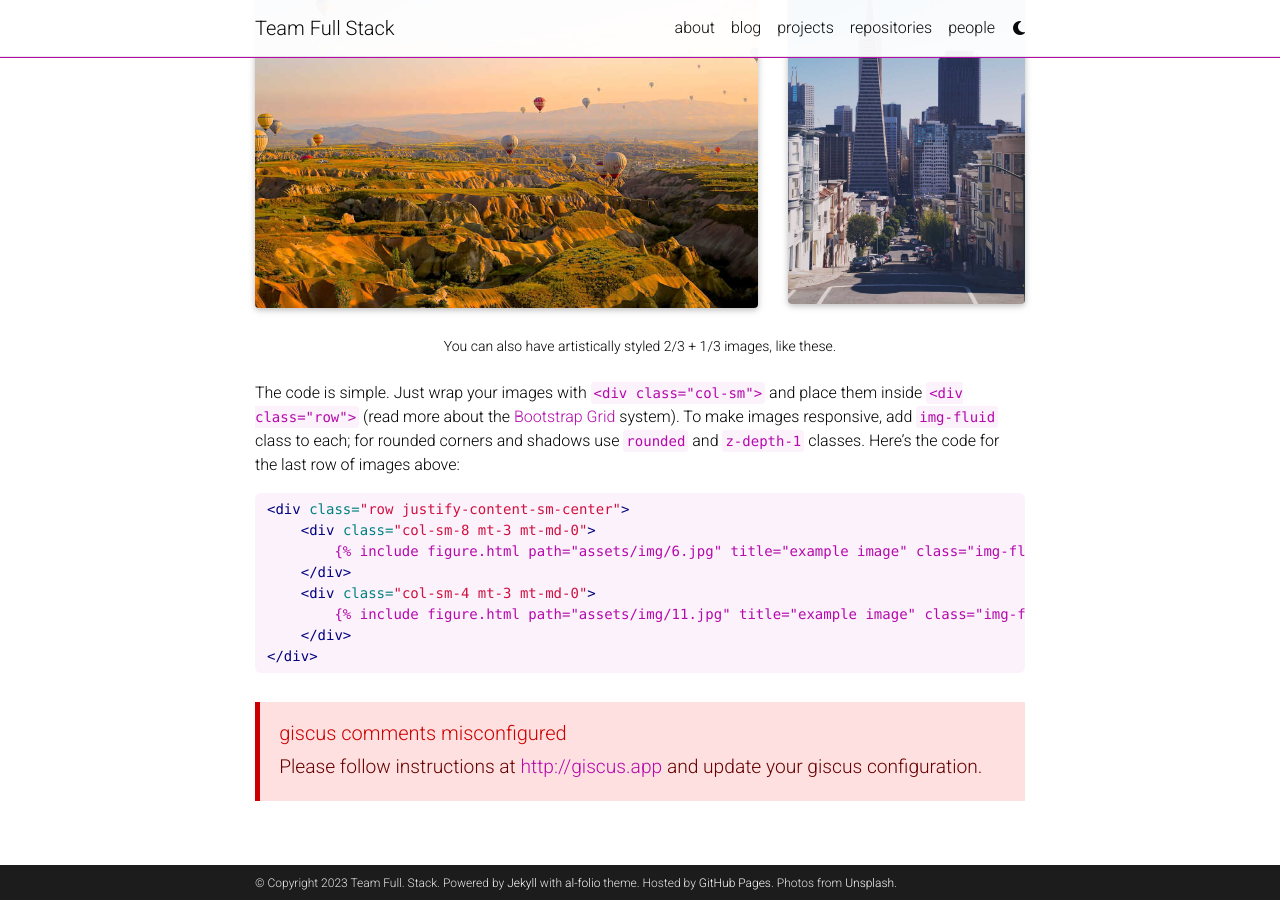
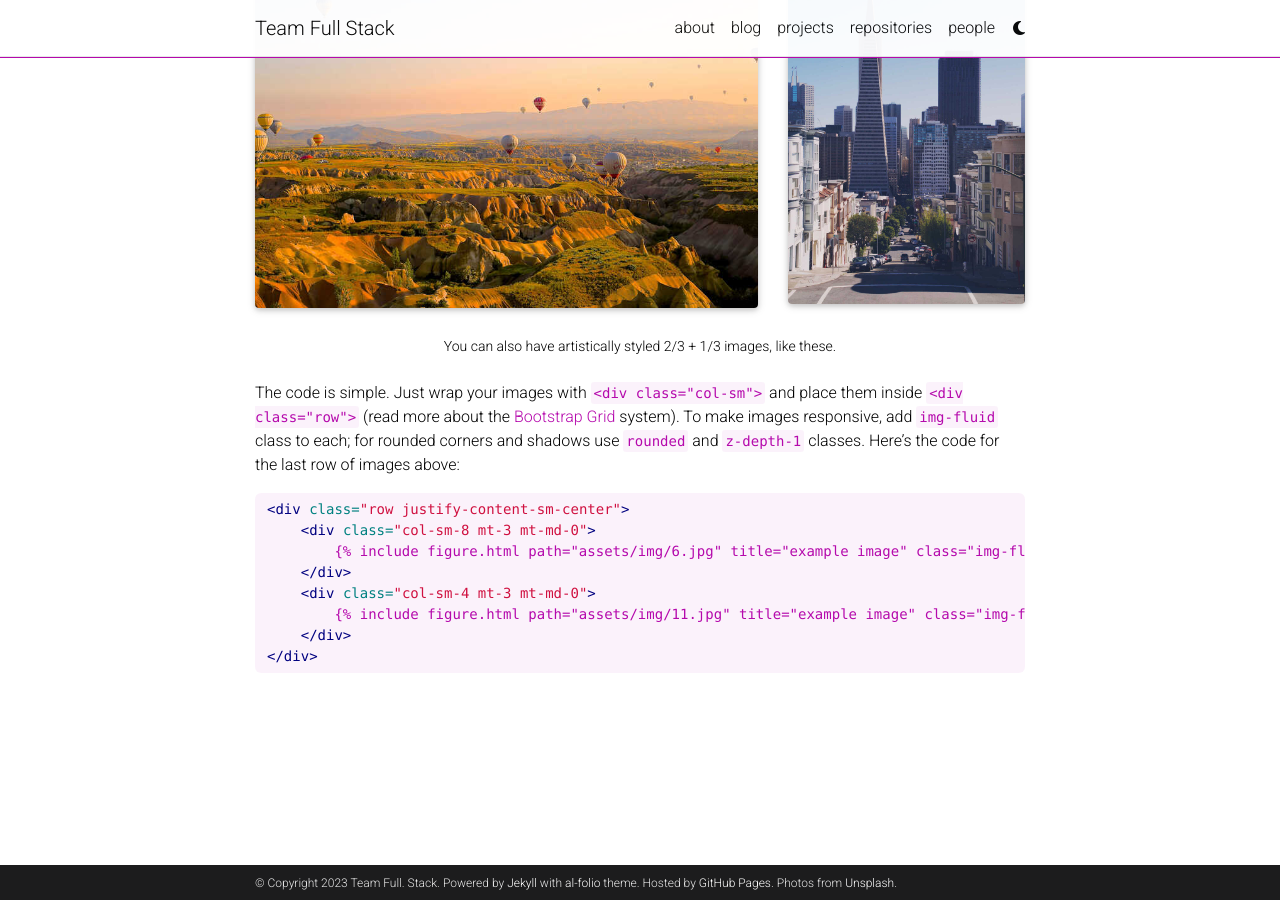
Before and after one commit to Team-Full-Stack/teamfullstack, a Jekyll site: the page built from _projects/2_project.md, in a window 1280 px wide and 900 px high, scrolled down 1425 px. Built offline with Jekyll 4.4.1, drawn with Linux system fonts in a browser that asks for light colours; full-size pictures stand in for the smaller copies a plugin makes; comment, search, counter and statistics services are not loaded; a style sheet for code colours, icons or effects is not loaded; some of the changed lines change nothing that is shown.

Commit message:
configurations for giscus

```diff
--- a/_config.yml
+++ b/_config.yml
@@ -136,14 +136,32 @@
 # Giscus comments (RECOMMENDED)
 # Follow instructions on https://giscus.app/ to setup for your repo to fill out
 # the information below.
+# <script src="https://giscus.app/client.js"
+#         data-repo="Team-Full-Stack/teamfullstack"
+#         data-repo-id="R_kgDOK1xQig"
+#         data-category="General"
+#         data-category-id="DIC_kwDOK1xQis4CbmOu"
+#         data-mapping="title"
+#         data-strict="1"
+#         data-reactions-enabled="1"
+#         data-emit-metadata="0"
+#         data-input-position="top"
+#         data-theme="preferred_color_scheme"
+#         data-lang="en"
+#         data-loading="lazy"
+#         crossorigin="anonymous"
+#         async>
+# </script>
 giscus:
-  repo:                          # <your-github-user-name>/<your-github-repo-name>
-  category: Comments             # name of the category under which discussions will be created
-  mapping: title                 # identify discussions by post title
-  strict: 1                      # use strict identification mode
-  reactions_enabled: 1           # enable (1) or disable (0) emoji reactions
-  input_position: bottom         # whether to display input form below (bottom) or above (top) the comments
-  theme: preferred_color_scheme  # name of the color scheme (preferred works well with al-folio light/dark mode)
+  repo: Team-Full-Stack/teamfullstack # <your-github-user-name>/<your-github-repo-name>
+  repo_id: R_kgDOK1xQig               # repository id
+  category: General                   # name of the category under which discussions will be created
+  category_id: DIC_kwDOK1xQis4CbmOu   # category id
+  mapping: title                      # identify discussions by post title
+  strict: 1                           # use strict identification mode
+  reactions_enabled: 1                # enable (1) or disable (0) emoji reactions
+  input_position: top                 # whether to display input form below (bottom) or above (top) the comments
+  theme: preferred_color_scheme       # name of the color scheme (preferred works well with al-folio light/dark mode)
   emit_metadata: 0
   lang: en
 
```
Also changed, not shown: assets/img/zuhaib.png (deleted).
